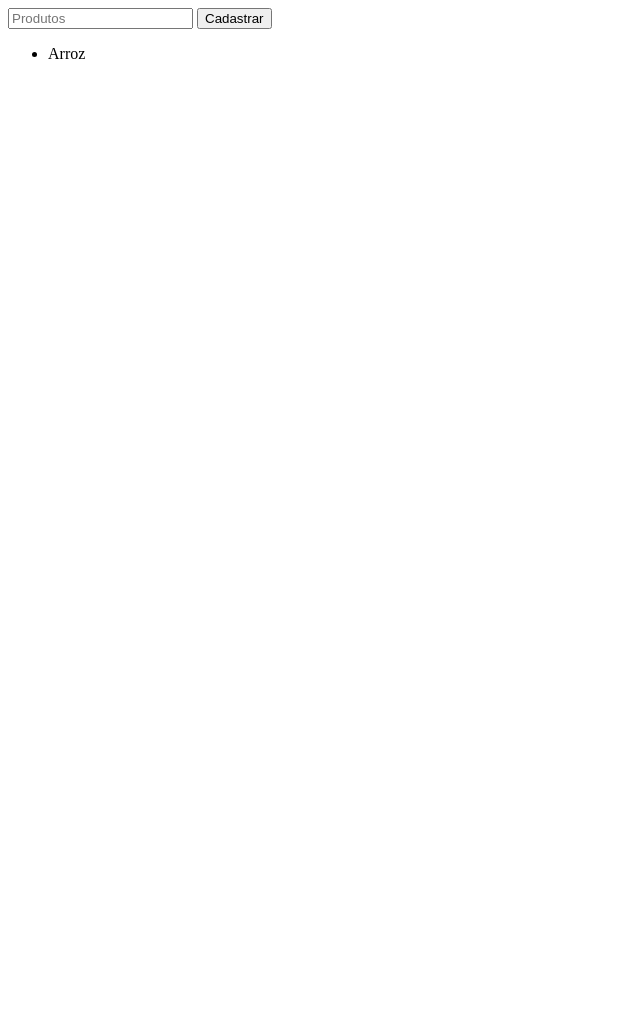
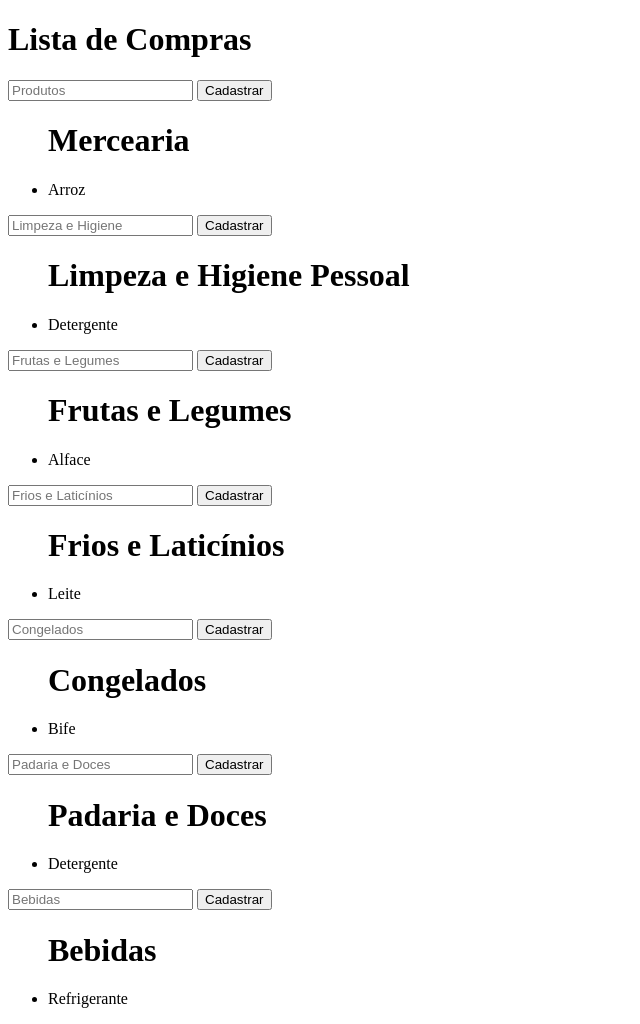
Before and after one commit to webertdias/Lista-de-Compras, a plain HTML site: page index.html in a window 1280 px wide. Shown: the whole page, without its empty margins (0-640 px from the left). Before the commit the page ends 800 px from the top, so only its background shows below. Drawn offline with Linux system fonts and the light colour scheme.

Commit message:
Aumentando opções na lista de compras

```diff
--- a/index.html
+++ b/index.html
@@ -4,17 +4,82 @@
     <meta charset="UTF-8">
     <meta http-equiv="X-UA-Compatible" content="IE=edge">
     <meta name="viewport" content="width=device-width, initial-scale=1.0">
+    <link rel="stylesheet" href="stile.css">
     <title>Lista de Compras</title>
 </head>
 <body>
 
-    <input type="text" name="" id="product" placeholder="Produtos">
-    <button id="btn">Cadastrar</button>
+    <h1>Lista de Compras</h1>
 
-    <ul>
-        <li>Arroz</li>
+    <div class="">
+        <input type="text" name="" id="product" placeholder="Produtos">
+        <button id="btn">Cadastrar</button>
 
-    </ul>
+        <ul>
+            <h1>Mercearia</h1>
+            <li>Arroz</li>
+        </ul>
+    </div>
+
+    <div>
+        <input type="text" name="" id="cleaning" placeholder="Limpeza e Higiene">
+        <button id="btn">Cadastrar</button>
+
+        <ul>
+            <h1>Limpeza e Higiene Pessoal</h1>
+            <li>Detergente</li>
+        </ul>
+    </div>
+
+    <div>
+        <input type="text" name="" id="fruit" placeholder="Frutas e Legumes">
+        <button id="btn">Cadastrar</button>
+
+        <ul>
+            <h1>Frutas e Legumes</h1>
+            <li>Alface</li>
+        </ul>
+    </div>
+
+    <div>
+        <input type="text" name="" id="cold" placeholder="Frios e Laticínios">
+        <button id="btn">Cadastrar</button>
+
+        <ul>
+            <h1>Frios e Laticínios</h1>
+            <li>Leite</li>
+        </ul>
+    </div>
+
+    <div>
+        <input type="text" name="" id="frozen" placeholder="Congelados">
+        <button id="btn">Cadastrar</button>
+
+        <ul>
+            <h1>Congelados</h1>
+            <li>Bife</li>
+        </ul>
+    </div>
+
+    <div>
+        <input type="text" name="" id="bakery" placeholder="Padaria e Doces">
+        <button id="btn">Cadastrar</button>
+
+        <ul>
+            <h1>Padaria e Doces</h1>
+            <li>Detergente</li>
+        </ul>
+    </div>
+
+    <div>
+        <input type="text" name="" id="drinks" placeholder="Bebidas">
+        <button id="btn">Cadastrar</button>
+
+        <ul>
+            <h1>Bebidas</h1>
+            <li>Refrigerante</li>
+        </ul>
+    </div>
 
     <script src="script.js"></script>
 
--- a/script.js
+++ b/script.js
@@ -1,6 +1,5 @@
 let product = document.querySelector('#product');
 let btn = document.querySelector('#btn');
-let btnReset = document.querySelector('#btn-reset');
 let list = document.querySelector('ul');
 
 
@@ -9,7 +8,4 @@ btn.addEventListener('click', () => {
     list.innerHTML +=item;
     product.value = '';
     product.focus();
-    btnReset.addEventListener('click', () =>{
-
-    });
 });
```
Also changed, not shown: stile.css (added).
